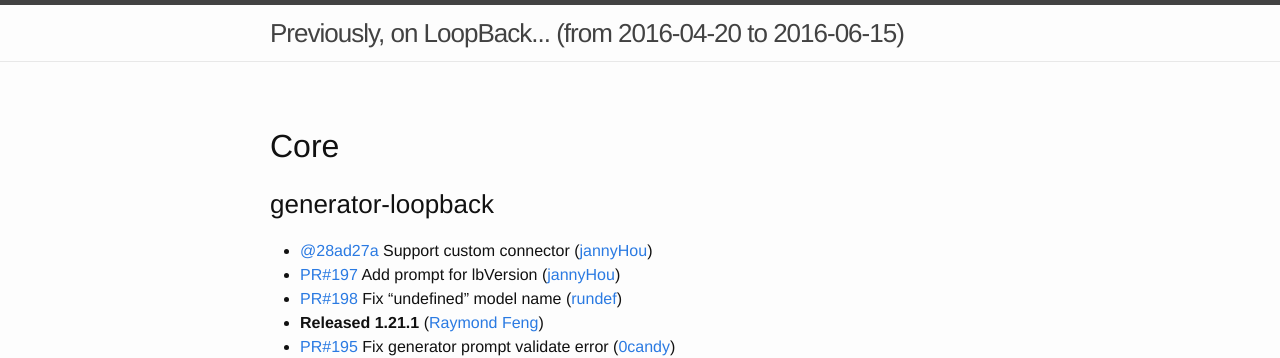
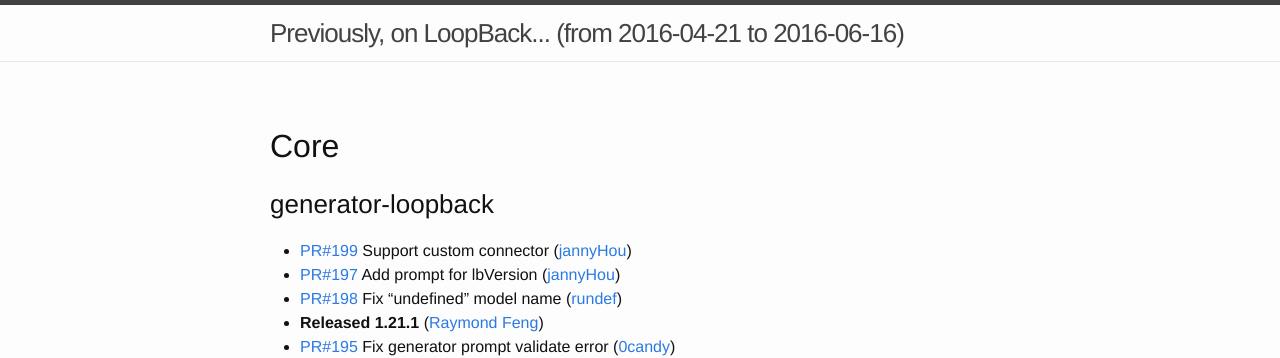
Before and after one commit to strongloop/loopback, a Jekyll site: the page built from index.md, in a window 1280 px wide and 900 px high. Shown: the top 358 px of the window. Built offline with Jekyll 4.4.1, drawn with Linux system fonts in a browser that asks for light colours.

Commit message:
Update changelog

```diff
--- a/index.md
+++ b/index.md
@@ -1,12 +1,12 @@
 ---
 layout: page
-since: (from 2016-04-20 to 2016-06-15)
+since: (from 2016-04-21 to 2016-06-16)
 ---
 
 ## Core
 
 ### generator-loopback
- * [@28ad27a](https://github.com/strongloop/generator-loopback/commit/28ad27a814935a035ca7142d7ae0e90aed17829d) Support custom connector ([jannyHou](https://github.com/jannyHou))
+ * [PR#199](https://github.com/strongloop/generator-loopback/pull/199) Support custom connector ([jannyHou](https://github.com/jannyHou))
  * [PR#197](https://github.com/strongloop/generator-loopback/pull/197) Add prompt for lbVersion ([jannyHou](https://github.com/jannyHou))
  * [PR#198](https://github.com/strongloop/generator-loopback/pull/198) Fix "undefined" model name ([rundef](https://github.com/rundef))
  * **Released 1.21.1** ([Raymond Feng](https://github.com/raymondfeng))
```
